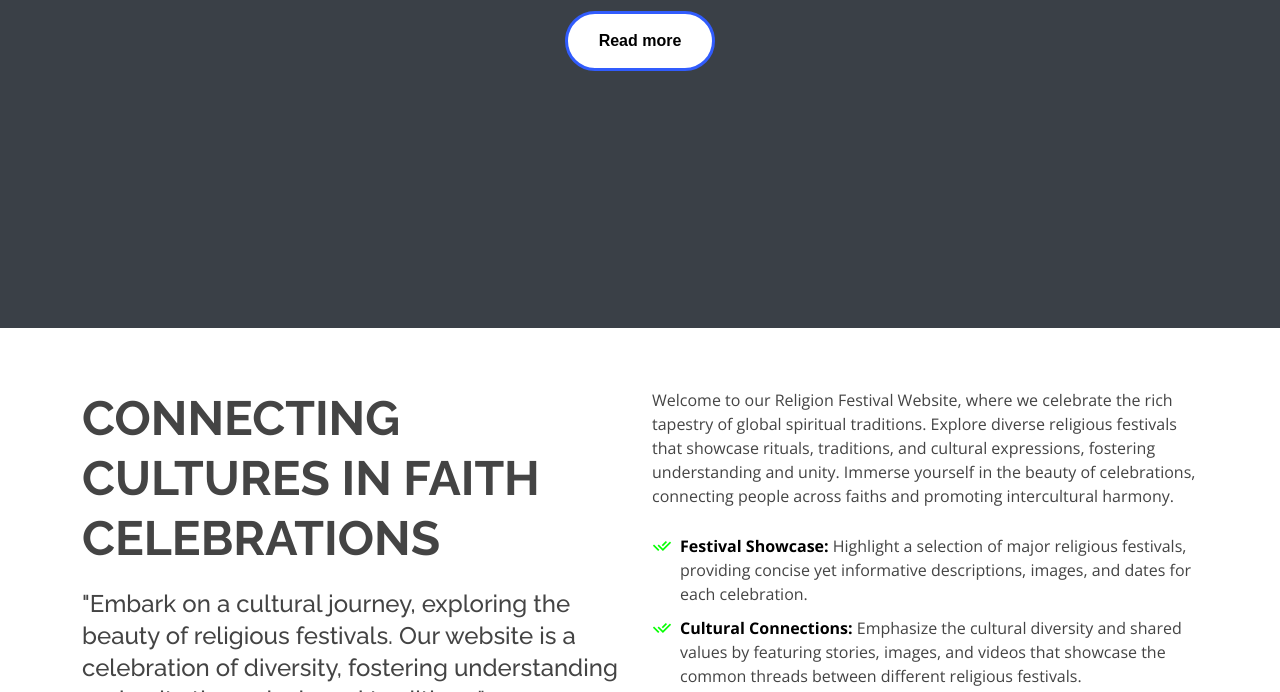
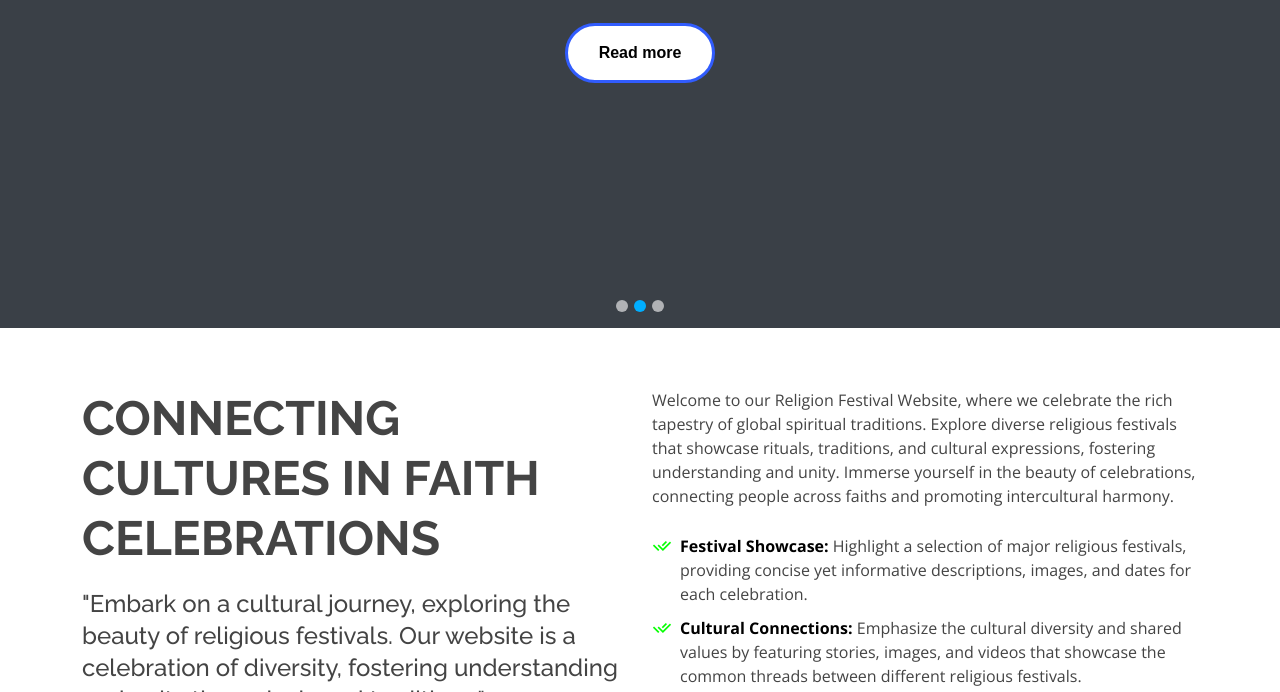
Before and after one commit to ahsan256/Festival.com, a plain HTML site: page index.html in a window 1280 px wide. Shown: the part 472-1164 px from the top of the page. Drawn offline with nearby package versions, Linux system fonts and the light colour scheme; files that its build step writes are made by us from their sources; files whose address does not match are found by name.

Commit message:
Update index.html

```diff
--- a/index.html
+++ b/index.html
@@ -30,7 +30,7 @@
     integrity="sha512-DTOQO9RWCH3ppGqcWaEA1BIZOC6xxalwEsw9c2QQeAIftl+Vegovlnee1c9QX4TctnWMn13TZye+giMm8e2LwA=="
     crossorigin="anonymous" referrerpolicy="no-referrer" />
   <!-- Main CSS File -->
-  <link href="assets/css/style.css" rel="stylesheet">
+  <link href="css/style.css" rel="stylesheet">
 
   <!-- AOS Animation -->
   <link rel="stylesheet" href="aos-master/dist/aos.css" />
@@ -634,7 +634,7 @@
   <script src="assets/vendor/waypoints/noframework.waypoints.js"></script>
   <script src="assets/vendor/php-email-form/validate.js"></script>
   <!--  Main JS File -->
-  <script src="assets/js/main.js"></script>
+  <script src="js/main.js"></script>
   <!-- AOS Animation js -->
   <script src="aos-master/dist/aos.js"></script>
   <script>
```
